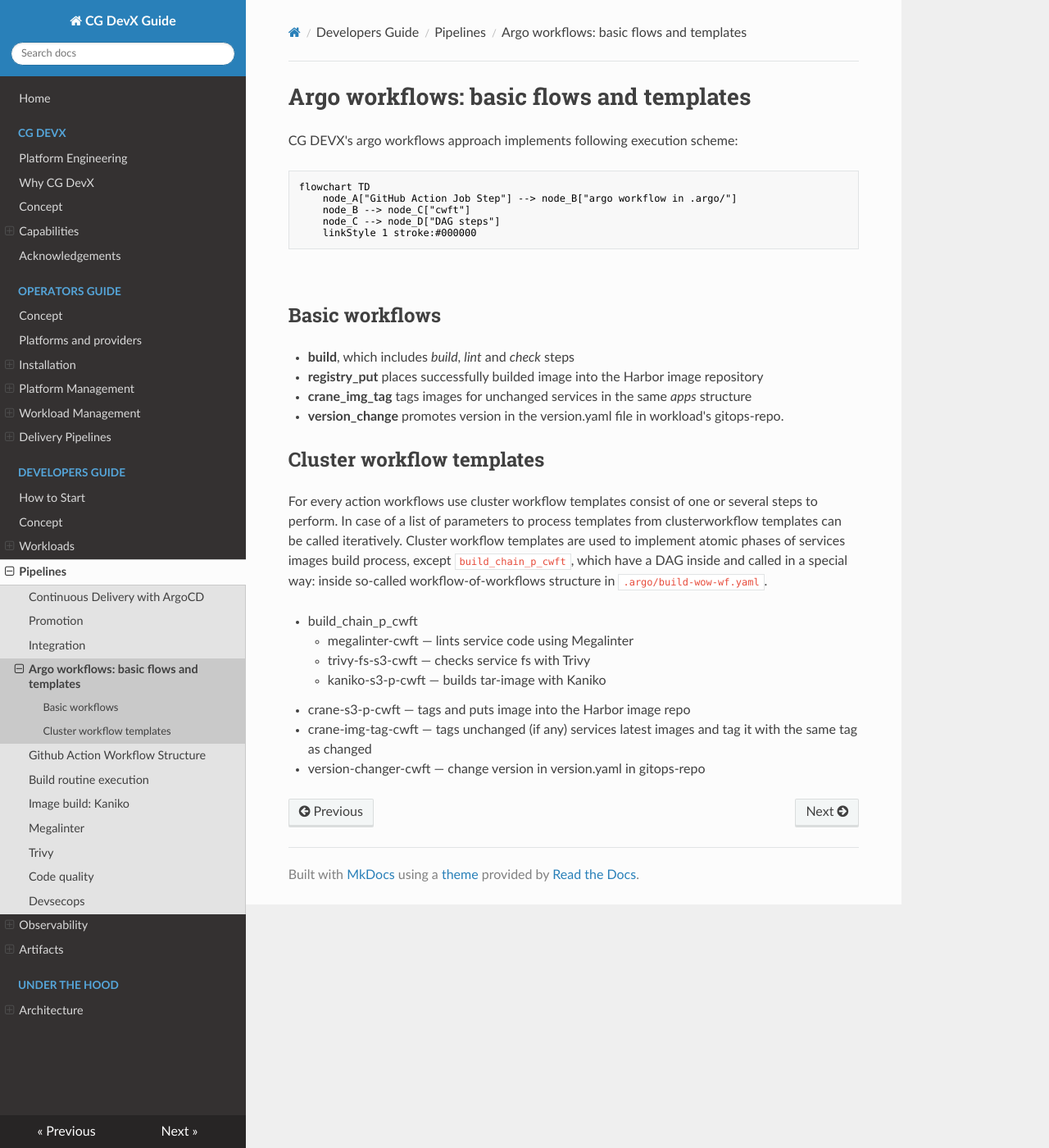
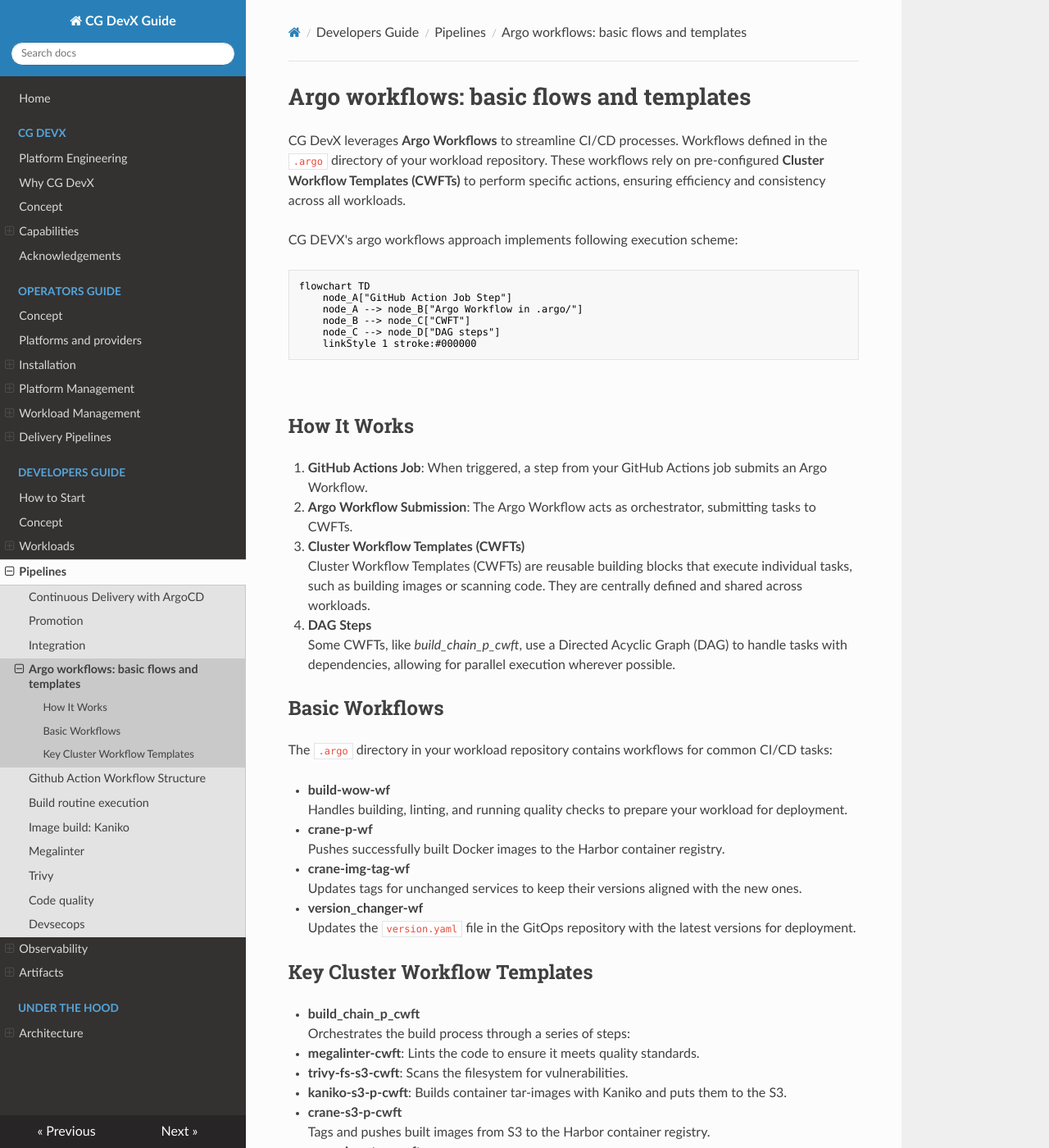
Before and after one commit to CloudGeometry/cg-devx-docs, an MkDocs documentation site: the page built from docs/developers_guide/ci/argo_workflows.md, in a window 1280 px wide and 1400 px high. Shown: the whole window at 82% size. Built offline with MkDocs 1.6.1, drawn with Linux system fonts in a browser that asks for light colours; nearby versions of some CDN libraries; a script that is not in the unit is left out; some of the changed text lies outside the part shown.

Commit message:
Update argo_workflows.md

````diff
--- a/docs/developers_guide/ci/argo_workflows.md
+++ b/docs/developers_guide/ci/argo_workflows.md
@@ -1,36 +1,62 @@
 # Argo workflows: basic flows and templates
+
+CG DevX leverages **Argo Workflows** to streamline CI/CD processes. Workflows defined in the `.argo` directory of your workload repository.
+These workflows rely on pre-configured **Cluster Workflow Templates (CWFTs)** to perform specific actions, ensuring efficiency and consistency across all workloads.
 
 CG DEVX's argo workflows approach implements following execution scheme:
 
 ```mermaid
 flowchart TD
-    node_A["GitHub Action Job Step"] --> node_B["argo workflow in .argo/"]
-    node_B --> node_C["cwft"]
+    node_A["GitHub Action Job Step"]
+    node_A --> node_B["Argo Workflow in .argo/"]
+    node_B --> node_C["CWFT"]
     node_C --> node_D["DAG steps"]
     linkStyle 1 stroke:#000000
 ```
 
 &nbsp;
 
-## Basic workflows
+## How It Works
 
-- **build**, which includes *build*, *lint* and *check* steps
-- **registry_put** places successfully builded image into the Harbor image repository
-- **crane_img_tag** tags images for unchanged services in the same *apps* structure
-- **version_change** promotes version in the version.yaml file in workload's gitops-repo.
+1. **GitHub Actions Job**: When triggered, a step from your GitHub Actions job submits an Argo Workflow.
 
-## Cluster workflow templates
+2. **Argo Workflow Submission**: The Argo Workflow acts as orchestrator, submitting tasks to CWFTs.
 
-For every action workflows use cluster workflow templates consist of one or several steps to perform.
-In case of a list of parameters to process templates from clusterworkflow templates can be called iteratively.
-Cluster workflow templates are used to implement atomic phases of services images build process,
-except  `build_chain_p_cwft`, which have a DAG inside and called in a special way: inside so-called
-workflow-of-workflows structure in `.argo/build-wow-wf.yaml`.
+3. **Cluster Workflow Templates (CWFTs)**
+   Cluster Workflow Templates (CWFTs) are reusable building blocks that execute individual tasks, such as building images or scanning code. They are centrally defined and shared across workloads.
 
-- build_chain_p_cwft
-    - megalinter-cwft — lints service code using Megalinter
-    - trivy-fs-s3-cwft — checks service fs with Trivy
-    - kaniko-s3-p-cwft — builds tar-image with Kaniko
-- crane-s3-p-cwft — tags and puts image into the Harbor image repo
-- crane-img-tag-cwft — tags unchanged (if any) services latest images and tag it with the same tag as changed
-- version-changer-cwft — change version in version.yaml in gitops-repo
+4. **DAG Steps**
+   Some CWFTs, like _build_chain_p_cwft_, use a Directed Acyclic Graph (DAG) to handle tasks with dependencies, allowing for parallel execution wherever possible.
+
+## Basic Workflows
+
+The `.argo` directory in your workload repository contains workflows for common CI/CD tasks:
+
+- **build-wow-wf**
+   Handles building, linting, and running quality checks to prepare your workload for deployment.
+
+- **crane-p-wf**
+   Pushes successfully built Docker images to the Harbor container registry.
+
+- **crane-img-tag-wf**
+   Updates tags for unchanged services to keep their versions aligned with the new ones.
+
+- **version_changer-wf**
+   Updates the `version.yaml` file in the GitOps repository with the latest versions for deployment.
+
+## Key Cluster Workflow Templates
+
+- **build_chain_p_cwft**
+   Orchestrates the build process through a series of steps:
+   - **megalinter-cwft**: Lints the code to ensure it meets quality standards.
+   - **trivy-fs-s3-cwft**: Scans the filesystem for vulnerabilities.
+   - **kaniko-s3-p-cwft**: Builds container tar-images with Kaniko and puts them to the S3.
+
+- **crane-s3-p-cwft**
+   Tags and pushes built images from S3 to the Harbor container registry.
+
+- **crane-img-tag-cwft**
+   Updates tags for unchanged services to keep them consistent with updated ones.
+
+- **version-changer-cwft**
+   Updates the `version.yaml` file in the GitOps repository to reference the latest image versions.
````
